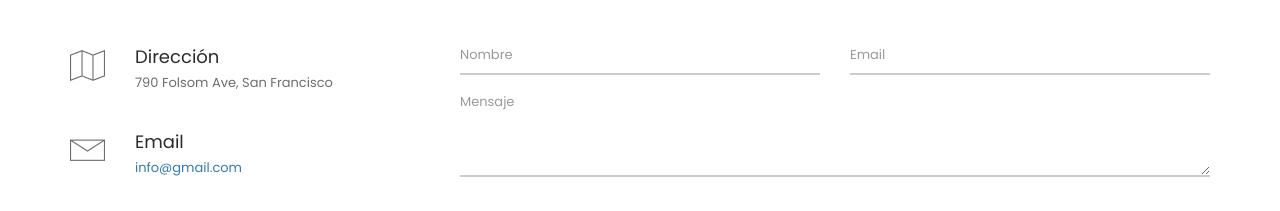
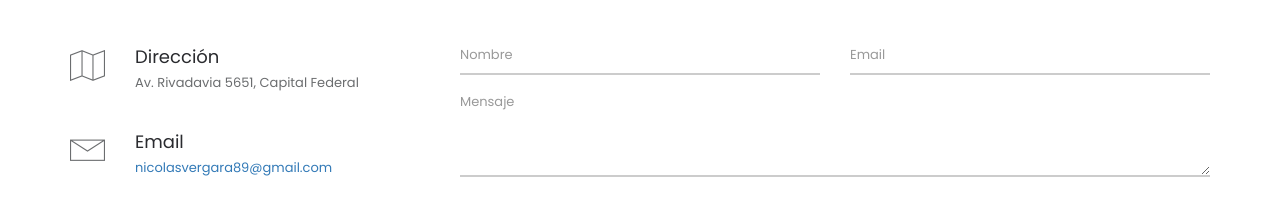
Before and after one commit to NicoVergara/Proyecto-Final, a plain HTML site: page index.html in a window 1280 px wide. Shown: the part 2029-2240 px from the top of the page. Drawn offline with Linux system fonts and the light colour scheme.

Commit message:
Agregando info real en Contacto.

```diff
--- a/index.html
+++ b/index.html
@@ -316,7 +316,7 @@
                 </div>
                 <div class="ci-text">
                   <h3>Dirección</h3>
-                  <p>790 Folsom Ave, San Francisco</p>
+                  <p>Av. Rivadavia 5651, Capital Federal</p>
                 </div>
               </div>
             </div>
@@ -328,7 +328,7 @@
                 </div>
                 <div class="ci-text">
                   <h3>Email</h3>
-                  <p><a href="mailto:info@gmail.com">info@gmail.com</a></p>
+                  <p><a href="mailto:info@gmail.com">nicolasvergara89@gmail.com</a></p>
                 </div>
               </div>
             </div>
```
